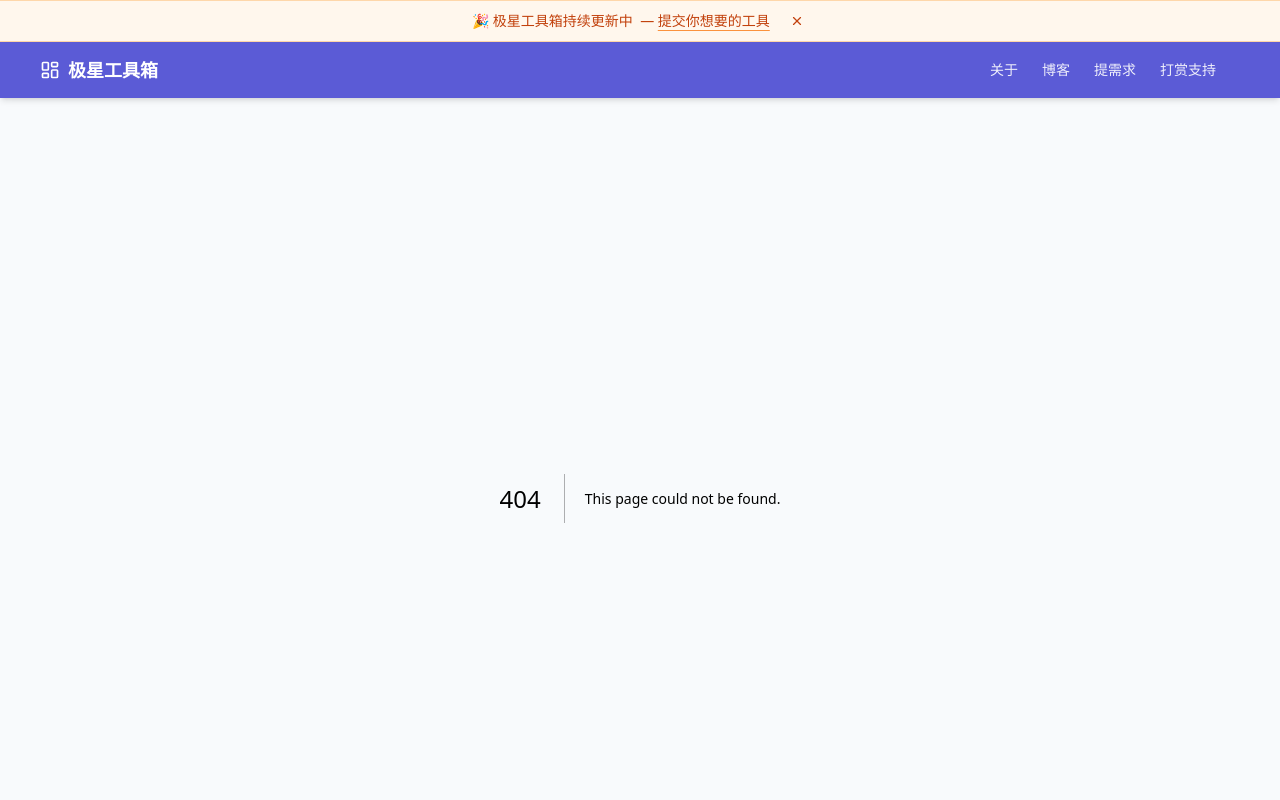
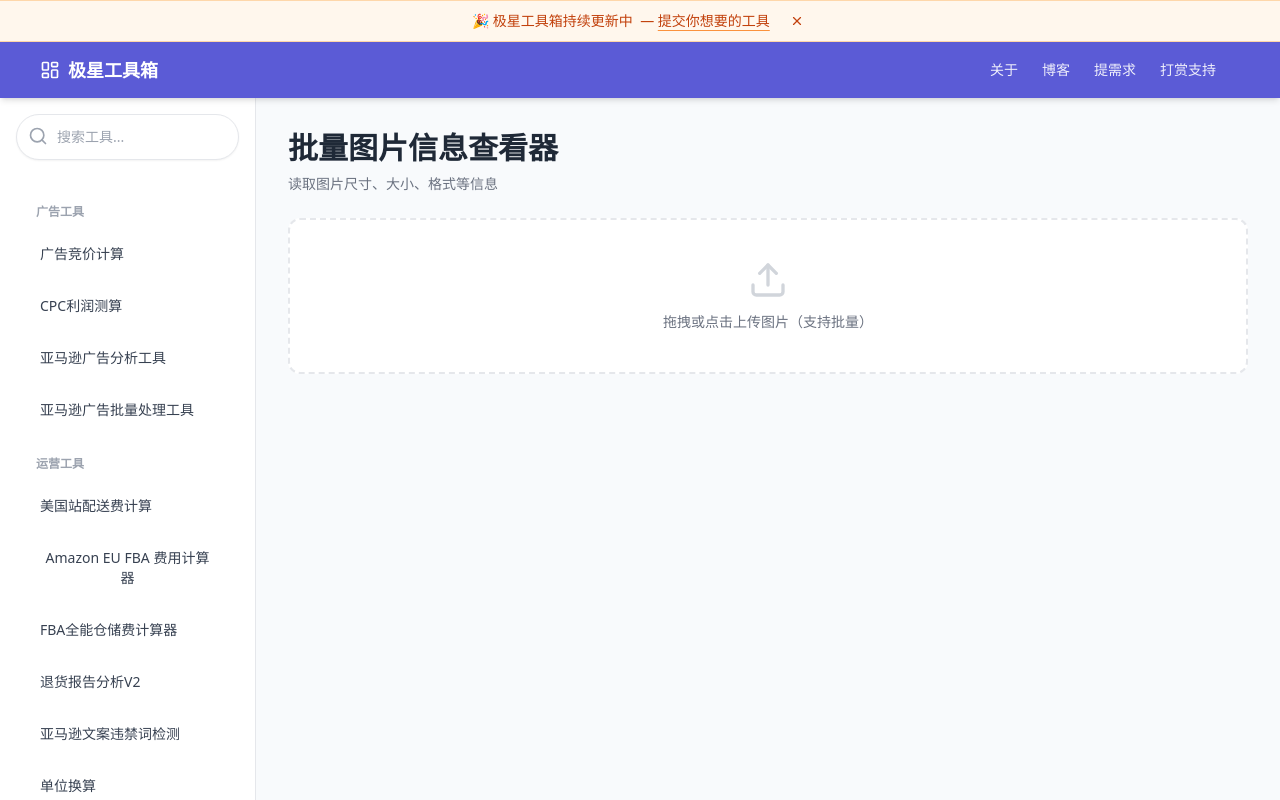
Before and after one commit to JasonZPP/jixing-toolbox, a Next.js app: page /functionality/image-info-viewer in a window 1280 px wide. Before the commit this address had no page. Shown: the top 800 px of the page. Built offline with nearby package versions, Linux system fonts and the light colour scheme.

Commit message:
feat: add image info viewer

```diff
--- /dev/null
+++ b/app/functionality/image-info-viewer/page.tsx
@@ -0,0 +1,61 @@
+'use client'
+import { useState, useCallback } from 'react'
+import ToolLayout from '@/components/ToolLayout'
+import { Upload } from 'lucide-react'
+
+interface ImageInfo { name: string; size: string; type: string; width: number; height: number; dataUrl: string }
+
+export default function ImageInfoViewerPage() {
+  const [images, setImages] = useState<ImageInfo[]>([])
+
+  const processFiles = useCallback((files: FileList) => {
+    Array.from(files).forEach(file => {
+      const reader = new FileReader()
+      reader.onload = e => {
+        const img = new Image()
+        img.onload = () => {
+          setImages(p => [...p, {
+            name: file.name,
+            size: (file.size / 1024).toFixed(1) + ' KB',
+            type: file.type,
+            width: img.width,
+            height: img.height,
+            dataUrl: e.target?.result as string
+          }])
+        }
+        img.src = e.target?.result as string
+      }
+      reader.readAsDataURL(file)
+    })
+  }, [])
+
+  return (
+    <ToolLayout title="批量图片信息查看器" description="读取图片尺寸、大小、格式等信息">
+      <div className="space-y-4">
+        <div className="border-2 border-dashed border-gray-200 rounded-xl p-10 text-center cursor-pointer hover:border-indigo-400 bg-white"
+          onClick={()=>document.getElementById('img-info-file')?.click()}
+          onDragOver={e=>e.preventDefault()} onDrop={e=>{e.preventDefault();processFiles(e.dataTransfer.files)}}>
+          <Upload className="h-10 w-10 text-gray-300 mx-auto mb-3"/>
+          <p className="text-sm text-gray-500">拖拽或点击上传图片（支持批量）</p>
+          <input id="img-info-file" type="file" accept="image/*" multiple className="hidden"
+            onChange={e=>{if(e.target.files) processFiles(e.target.files)}}/>
+        </div>
+        {images.length > 0 && (
+          <div className="grid grid-cols-2 md:grid-cols-3 lg:grid-cols-4 gap-4">
+            {images.map((img, i) => (
+              <div key={i} className="bg-white rounded-xl border border-gray-100 shadow-sm overflow-hidden">
+                <img src={img.dataUrl} alt={img.name} className="w-full h-32 object-cover"/>
+                <div className="p-3 space-y-1">
+                  <p className="text-xs font-medium text-gray-700 truncate">{img.name}</p>
+                  <p className="text-xs text-gray-500">{img.width}×{img.height}px</p>
+                  <p className="text-xs text-gray-500">{img.size}</p>
+                  <p className="text-xs text-gray-400">{img.type}</p>
+                </div>
+              </div>
+            ))}
+          </div>
+        )}
+      </div>
+    </ToolLayout>
+  )
+}
```
